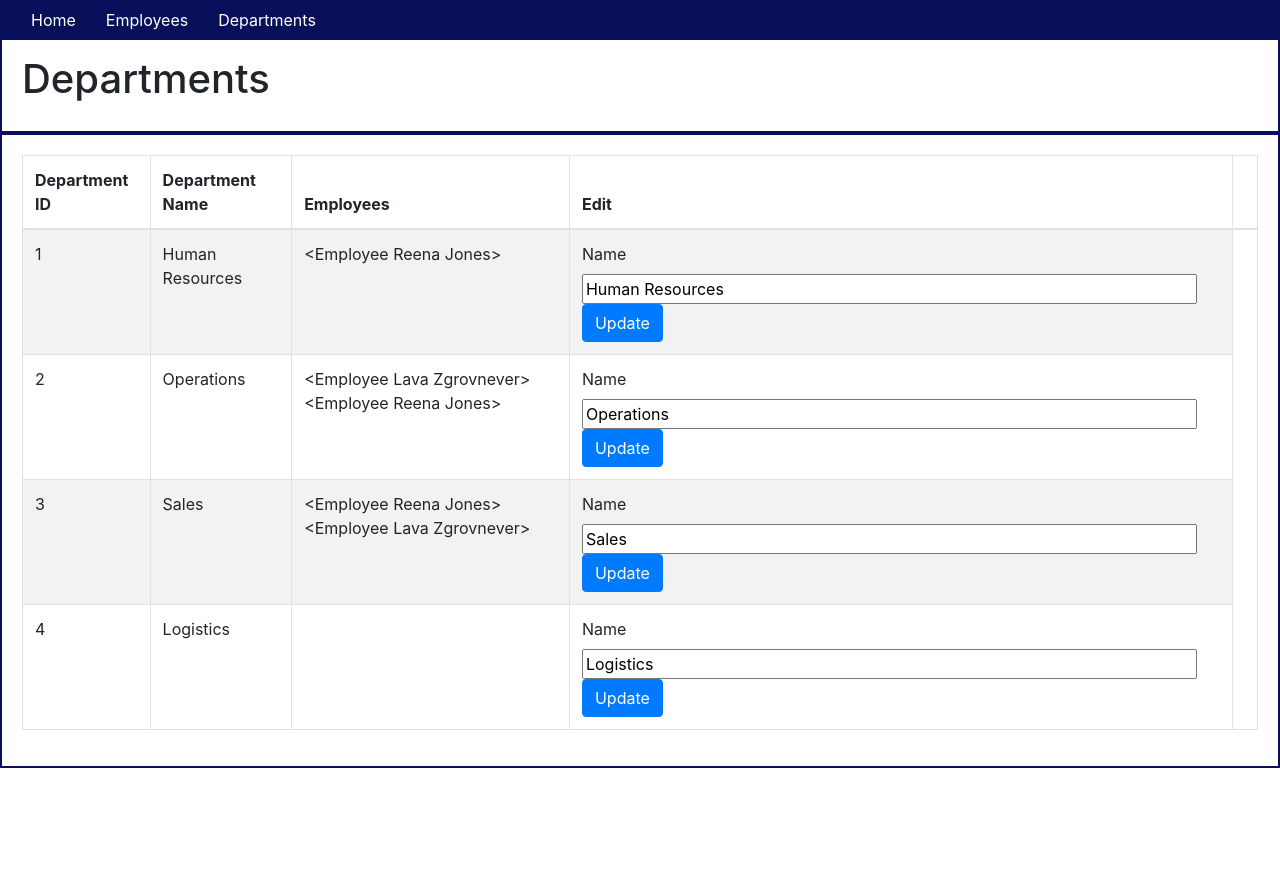
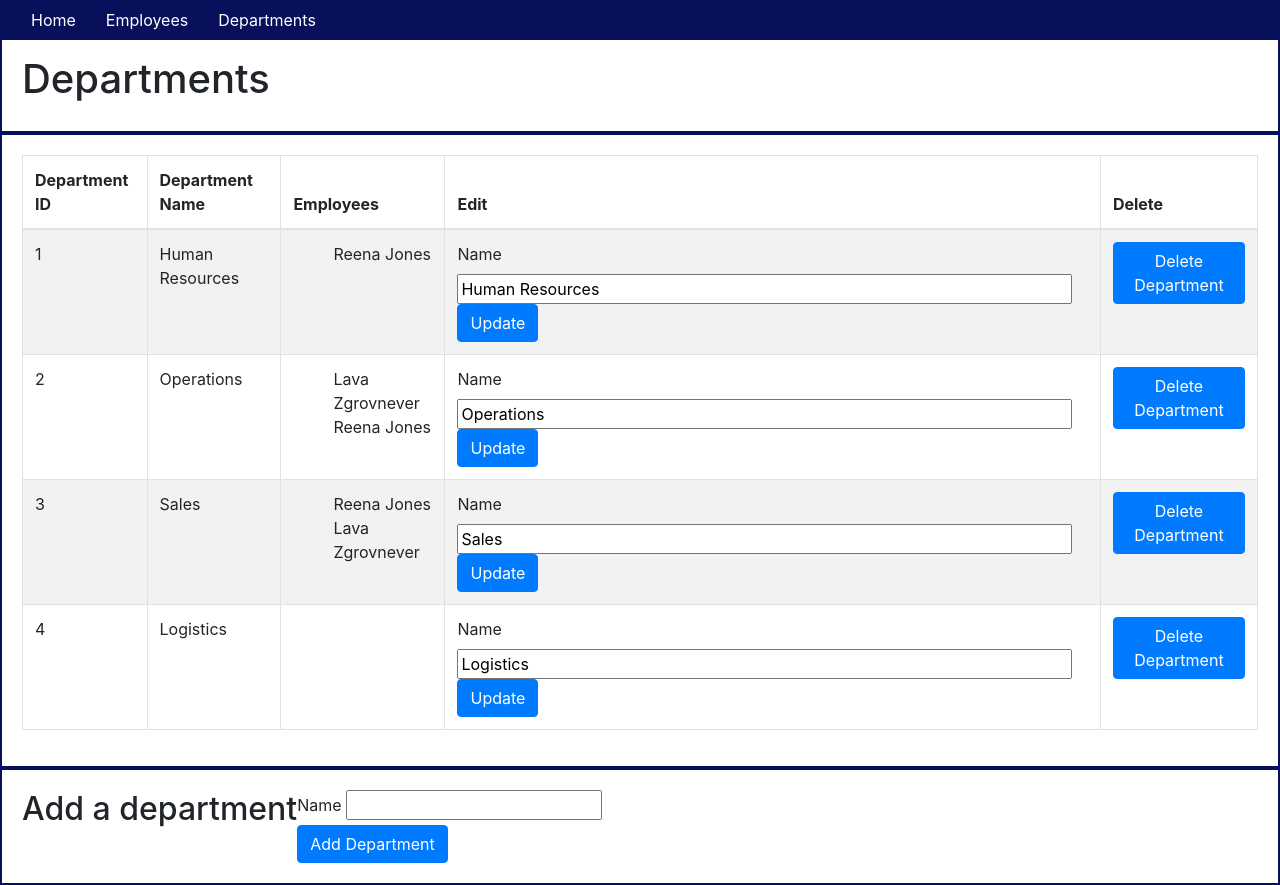
Before and after one commit to chrishaining/Flask-HR-Database, a Flask app: page /departments in a window 1280 px wide. Before the commit the page ends 768 px from the top, so only its background shows below. Run offline with Flask 2, Linux system fonts and the light colour scheme; data comes from the database, SQL or seed files in the repository; both versions use the stored data as it was after the commit; some libraries are stand-ins or nearby versions.

Commit message:
user can now add, edit and delete departments

```diff
--- a/app/routes.py
+++ b/app/routes.py
@@ -91,6 +91,15 @@ def show_departments():
     departments = Department.query.all()
     return render_template('departments.html', title="Departments", employees=employees, departments=departments)
 
+# add a department
+@app.route('/departments', methods=['POST'])
+def add_department():
+    name = request.form['name']
+    newDepartment = Department(name=name)
+    db.session.add(newDepartment)
+    db.session.commit()
+    return redirect('/departments')
+
 @app.route('/departments/<int:department_id>/update', methods=['POST'])
 def update_department(department_id):
     new_name = request.form.get("new_name")
@@ -99,3 +108,12 @@ def update_department(department_id):
     department.name = new_name
     db.session.commit()
     return redirect('/departments')
+
+
+# function to delete a department
+@app.route('/departments/<int:department_id>/delete', methods=['POST'])
+def delete_department(department_id):
+    department_to_delete = Department.query.get(department_id)
+    db.session.delete(department_to_delete)
+    db.session.commit()
+    return redirect('/departments')
--- a/app/templates/departments.html
+++ b/app/templates/departments.html
@@ -11,7 +11,7 @@
                 <th>Department Name</th>
                 <th>Employees</th>
                 <th>Edit</th>
-                <th></th>
+                <th>Delete</th>
             </thead>
             <tbody>
                 {% for department in departments %}
@@ -20,7 +20,11 @@
                     <td>{{department.name}}</td>
 
                     <td>
-                        {% for department_employee in department.employees %} {{department_employee}} {% endfor %}
+                        <ul>
+                            {% for department_employee in department.employees %}
+                            <li>{{department_employee.first_name}} {{department_employee.last_name}}</li>
+                            {% endfor %}
+                        </ul>
                     </td>
 
                     <td>
@@ -32,8 +36,12 @@
                         </form>
                     </td>
 
-
-
+                    <td>
+                        <form action="{{url_for('delete_department', department_id=department.id)}}" method="POST">
+                            <button type="submit" class="btn btn-primary" value="Delete Department">Delete
+                                        Department</button>
+                        </form>
+                    </td>
                 </tr>
                 {% endfor %}
             </tbody>
@@ -41,5 +49,16 @@
     </div>
 
 
+
+    <div class="row">
+        <h2>Add a department</h2>
+        <form action="/departments" method="POST">
+            <label for="name">Name</label>
+            <input type="text" name="name" id="name" required />
+            <br>
+            <button type="submit" class="btn btn-primary" value="Add Department">Add Department</button>
+        </form>
+    </div>
+
 </div>
 {% endblock %}
--- a/app/templates/employees.html
+++ b/app/templates/employees.html
@@ -23,7 +23,11 @@
                     <td>{{employee.last_name}}</td>
                     <td>{{employee.first_name}}</td>
                     <td>
-                        {% for employee_department in employee.departments %} {{employee_department.name}} {% endfor %}
+                        <ul>
+                            {% for employee_department in employee.departments %}
+                            <li>{{employee_department.name}}</li>
+                            {% endfor %}
+                        </ul>
                     </td>
 
 
```
Also changed, not shown: app.db.
